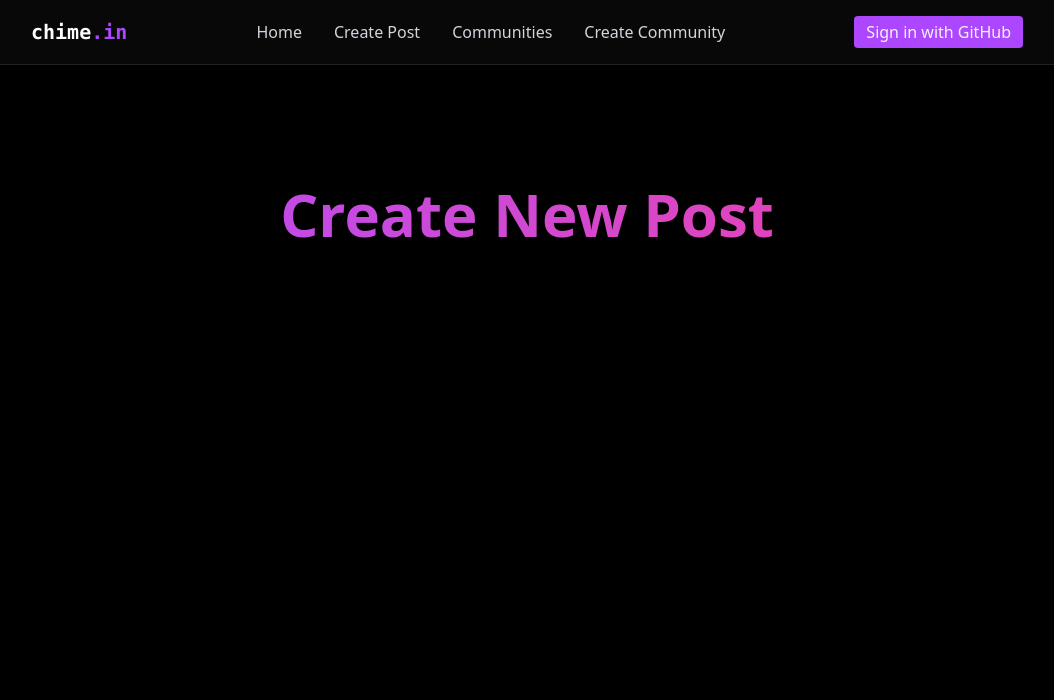
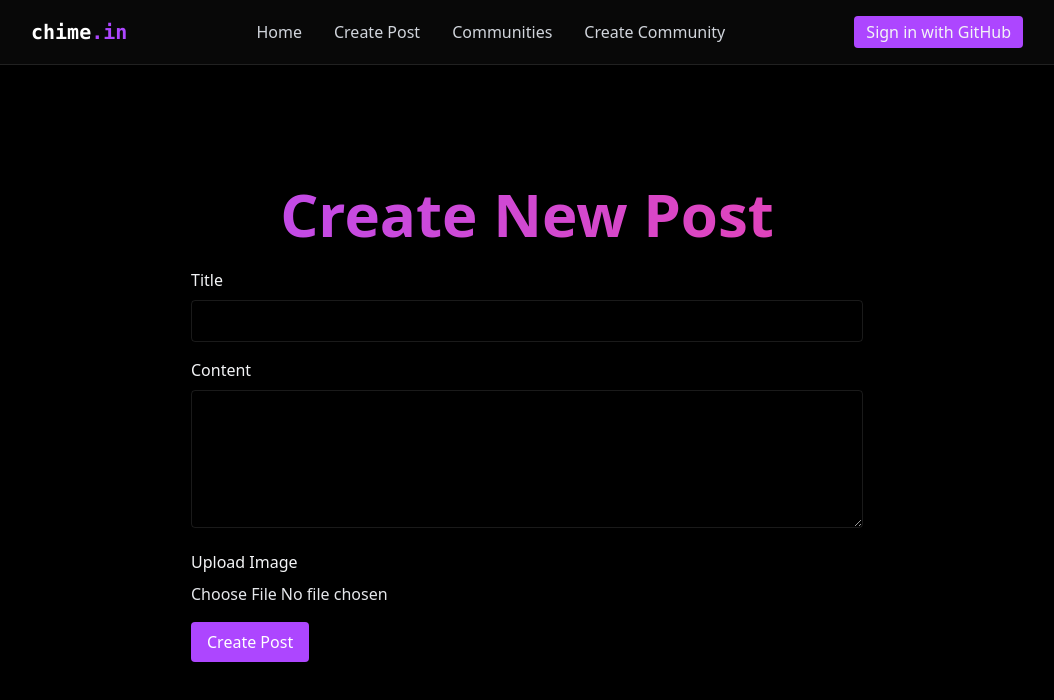
Before and after one commit to kshatsharmaaa/ChimeIn, a React (Vite) app: page /create in a window 1280 px wide. Shown: the top 700 px of the page, without its empty margins (113-1167 px from the left). Built offline with nearby package versions, Linux system fonts and the light colour scheme; no server answers.

Commit message:
create post component

```diff
--- a/src/components/CreatePost.tsx
+++ b/src/components/CreatePost.tsx
@@ -1,5 +1,64 @@
+import { ChangeEvent, useState } from "react";
+import { useMutation } from "@tanstack/react-query";
+import { supabase } from "../supabase-client";
+
+interface PostInput {
+    title: string;
+    content: string;
+}
+
+const createPost = async (post: PostInput, imageFile: File) => {
+    const filePath = `${post.title}-${Date.now()}-${imageFile.name}`;
+    const {error: uploadError} = await supabase.storage.from("post-images").upload(filePath, imageFile);
+    if (uploadError) throw new Error(uploadError.message);
+    const {data: publicURLData} = supabase.storage.from("post-images").getPublicUrl(filePath);
+
+    const {data, error} = await supabase.from("posts").insert({...post, image_url: publicURLData.publicUrl });
+    if (error) throw new Error(error.message);
+    return data;
+}
+
 export const CreatePost = () => {
+    const [title, setTitle] = useState<string>("");
+    const [content, setContent] = useState<string>("");
+    const [selectedFile, setSelectedFile] = useState<File | null>(null);
+
+    const {mutate, isError, isPending} = useMutation({mutationFn: (data: {post: PostInput, imageFile: File}) => {
+        return createPost(data.post, data.imageFile);
+    },})
+
+    const handleSubmit = (event: React.FormEvent) => {
+        event.preventDefault();
+        if(!selectedFile) return;
+        mutate({post: {title, content}, imageFile: selectedFile});
+    }
+
+    const handleFileChange = (e: ChangeEvent<HTMLInputElement>) => {
+        if(e.target.files && e.target.files[0]) {
+            setSelectedFile(e.target.files[0]);
+        }
+    }
+
     return (
-        <div className=""></div>
+    <form onSubmit={handleSubmit} className="max-w-2xl mx-auto space-y-4">
+      <div>
+        <label htmlFor="title" className="block mb-2 font-medium">Title</label>
+        <input type="text" id="title" onChange={(e) => setTitle(e.target.value)} className="w-full border border-white/10 bg-transparent p-2 rounded" required />
+      </div>
+      <div>
+        <label htmlFor="content" className="block mb-2 font-medium">Content </label>
+        <textarea id="content" value={content} onChange={(e) => setContent(e.target.value)} className="w-full border border-white/10 bg-transparent p-2 rounded" rows={5} required />
+      </div>
+
+      <div>
+        <label htmlFor="image" className="block mb-2 font-medium">Upload Image</label>
+        <input type="file" id="image" accept="image/*" onChange={handleFileChange}
+          className="w-full text-gray-200" />
+      </div>
+      <button type="submit" className="bg-purple-500 text-white px-4 py-2 rounded cursor-pointer">
+        {isPending ? "Creating..." : "Create Post"}
+      </button>
+      {isError && <p className="text-red-500"> Error creating post.</p>}
+    </form>
     )
 }
```
Also changed, not shown: 1 other file (tests, documents, lock files or other folders).
